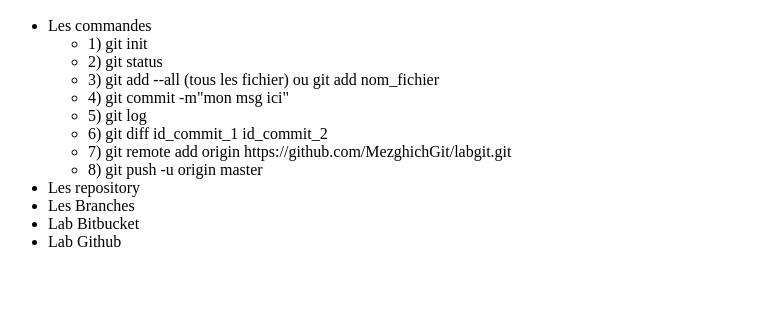
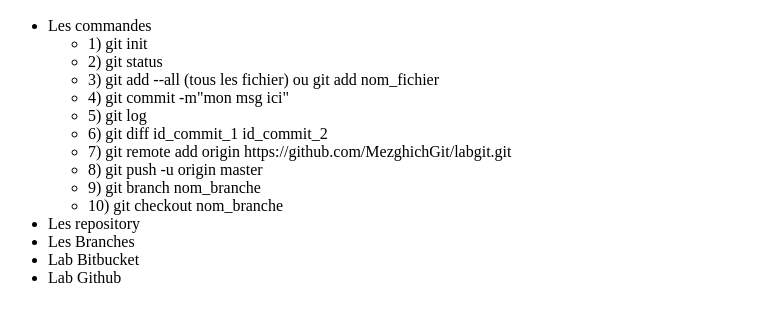
Before and after one commit to MezghichGit/labgit, a plain HTML site: page index.html in a window 1280 px wide. Shown: the part 96-418 px from the top of the page, without its empty margins (0-777 px from the left). Drawn offline with Linux system fonts and the light colour scheme.

Commit message:
premier commit sur branch dev

```diff
--- a/index.html
+++ b/index.html
@@ -20,6 +20,8 @@
             <li> 6) git diff id_commit_1 id_commit_2 </li>
             <li> 7) git remote add origin https://github.com/MezghichGit/labgit.git </li>
             <li> 8) git push -u origin master </li>
+            <li> 9) git branch nom_branche</li>
+            <li> 10) git checkout nom_branche</li>
         </ul>
 
 
```
